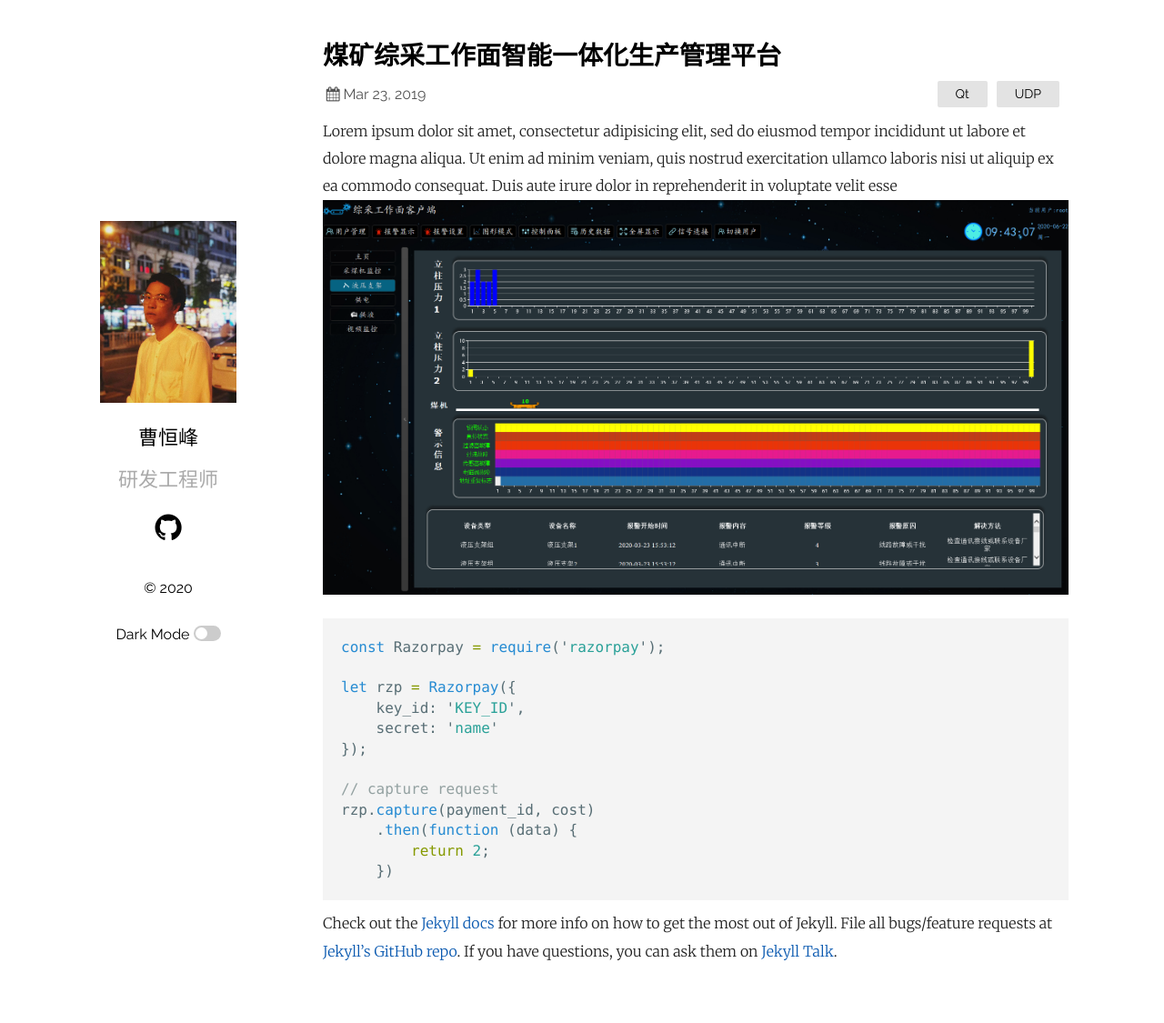
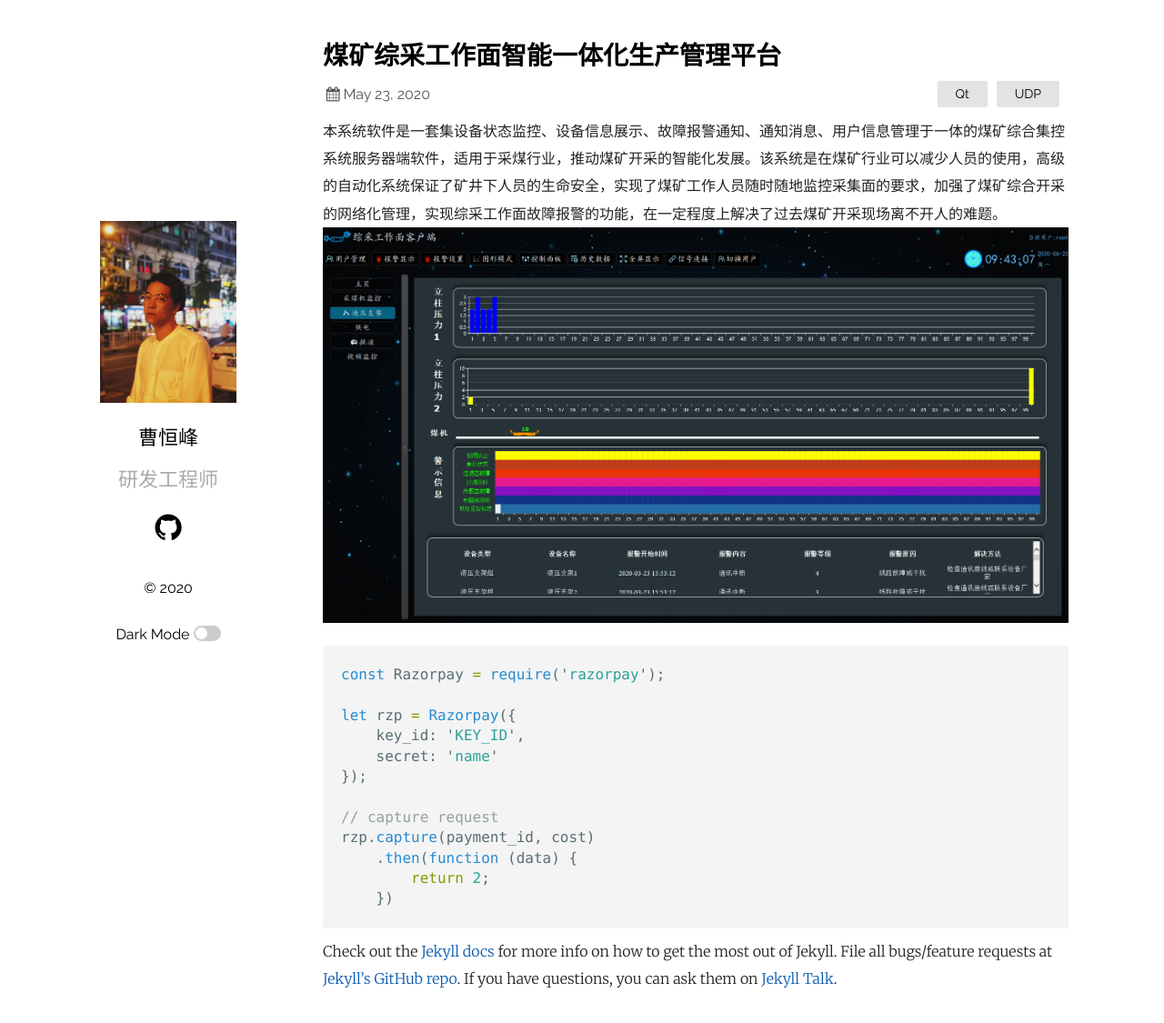
Before and after one commit to cao-heng-feng/cao-heng-feng.github.io, a Jekyll site: the page built from _posts/2019-03-23-welcome-to-jekyll.markdown, in a window 1280 px wide and 1137 px high. Shown: the top 1125 px of the window at 91% size. Built offline with Jekyll 4.4.1, drawn with Linux system fonts in a browser that asks for light colours.

Commit message:
修改文件: _posts/2019-03-23-welcome-to-jekyll.markdown

````diff
--- a/_posts/2019-03-23-welcome-to-jekyll.markdown
+++ b/_posts/2019-03-23-welcome-to-jekyll.markdown
@@ -1,11 +1,11 @@
 ---
 layout: post
 title:  "煤矿综采工作面智能一体化生产管理平台"
-date:   2019-03-23 21:03:36 +0530
+date:   2020-05-23 21:03:36 +0530
 categories: Qt UDP
 ---
-Lorem ipsum dolor sit amet, consectetur adipisicing elit, sed do eiusmod tempor incididunt ut labore et dolore magna aliqua. Ut enim ad minim veniam, quis nostrud exercitation ullamco laboris nisi ut aliquip ex ea commodo consequat. Duis aute irure dolor in reprehenderit in voluptate velit esse
-![图片pic1]({{ "./images/index.png" | absolute_url }})
+本系统软件是一套集设备状态监控、设备信息展示、故障报警通知、通知消息、用户信息管理于一体的煤矿综合集控系统服务器端软件，适用于采煤行业，推动煤矿开采的智能化发展。该系统是在煤矿行业可以减少人员的使用，高级的自动化系统保证了矿井下人员的生命安全，实现了煤矿工作人员随时随地监控采集面的要求，加强了煤矿综合开采的网络化管理，实现综采工作面故障报警的功能，在一定程度上解决了过去煤矿开采现场离不开人的难题。
+![客户端]({{ "./images/index.png" | absolute_url }})
 
 ```javascript
 const Razorpay = require('razorpay');
````
